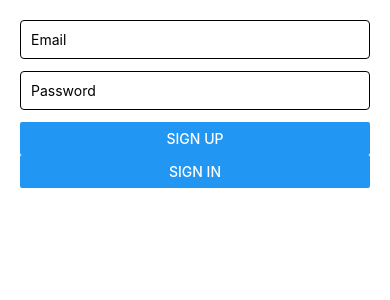
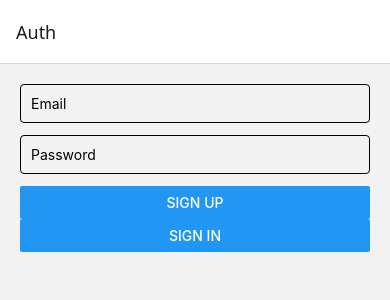
Before and after one commit to deiraaisyar/optiweight-app, a React Native app: screen /Auth in a window 390 px wide. Shown: the top 300 px of the page. Built offline with nearby package versions, Linux system fonts and the light colour scheme.

Commit message:
Second Commit

```diff
--- a/App.tsx
+++ b/App.tsx
@@ -1,69 +1,31 @@
-import React, { useState } from 'react';
-import { View, TextInput, Button, Text, StyleSheet } from 'react-native';
-import auth from '@react-native-firebase/auth';
+import React from 'react';
+import { NavigationContainer } from '@react-navigation/native';
+import { createNativeStackNavigator } from '@react-navigation/native-stack';
+import { View, Text } from 'react-native'; // Import View and Text from react-native
+import AuthScreen from './screens/AuthScreenTest'; // Ensure this file exists
 
-const App = () => {
-  const [email, setEmail] = useState<string>('');
-  const [password, setPassword] = useState<string>('');
-  const [error, setError] = useState<string>('');
-
-  const signUp = async () => {
-    try {
-      await auth().createUserWithEmailAndPassword(email, password);
-      setError('');
-      alert('User created successfully!');
-    } catch (e: any) {
-      setError(e.message);
-    }
-  };
-
-  const signIn = async () => {
-    try {
-      await auth().signInWithEmailAndPassword(email, password);
-      setError('');
-      alert('Logged in successfully!');
-    } catch (e: any) {
-      setError(e.message);
-    }
-  };
-
+// Dummy HomeScreen component
+const HomeScreen = () => {
   return (
-    <View style={styles.container}>
-      <TextInput
-        placeholder="Email"
-        value={email}
-        onChangeText={setEmail}
-        style={styles.input}
-      />
-      <TextInput
-        placeholder="Password"
-        secureTextEntry
-        value={password}
-        onChangeText={setPassword}
-        style={styles.input}
-      />
-      <Button title="Sign Up" onPress={signUp} />
-      <Button title="Sign In" onPress={signIn} />
-      {error ? <Text style={styles.error}>{error}</Text> : null}
+    <View style={{ flex: 1, justifyContent: 'center', alignItems: 'center' }}>
+      <Text>Welcome to the Home Screen!</Text>
     </View>
   );
 };
 
-const styles = StyleSheet.create({
-  container: {
-    padding: 20,
-    justifyContent: 'center',
-  },
-  input: {
-    borderWidth: 1,
-    marginBottom: 12,
-    padding: 10,
-    borderRadius: 4,
-  },
-  error: {
-    marginTop: 10,
-    color: 'red',
-  },
-});
+const Stack = createNativeStackNavigator();
+
+const App = () => {
+  return (
+    <NavigationContainer>
+      <Stack.Navigator initialRouteName="Auth">
+        {/* AuthScreen as the first screen */}
+        <Stack.Screen name="Auth" component={AuthScreen} />
+        {/* Add HomeScreen to the stack */}
+        <Stack.Screen name="Home" component={HomeScreen} />
+      </Stack.Navigator>
+    </NavigationContainer>
+  );
+};
 
 export default App;
--- a/package.json
+++ b/package.json
@@ -12,8 +12,12 @@
   "dependencies": {
     "@react-native-firebase/app": "^22.0.0",
     "@react-native-firebase/auth": "^22.0.0",
+    "@react-navigation/native": "^7.1.6",
+    "@react-navigation/native-stack": "^7.3.10",
     "react": "19.0.0",
-    "react-native": "0.79.1"
+    "react-native": "0.79.1",
+    "react-native-safe-area-context": "^5.4.0",
+    "react-native-screens": "^4.10.0"
   },
   "devDependencies": {
     "@babel/core": "^7.25.2",
--- /dev/null
+++ b/screens/AuthScreenTest.tsx
@@ -0,0 +1,80 @@
+import React, { useState } from 'react';
+import { View, TextInput, Button, Text, StyleSheet, Alert } from 'react-native';
+import auth from '@react-native-firebase/auth';
+import { useNavigation } from '@react-navigation/native';
+import { NativeStackNavigationProp } from '@react-navigation/native-stack';
+
+type RootStackParamList = {
+  Auth: undefined;
+  Home: undefined;
+};
+
+const AuthScreen = () => {
+  const [email, setEmail] = useState<string>('');
+  const [password, setPassword] = useState<string>('');
+  const [error, setError] = useState<string>('');
+
+  const navigation = useNavigation<NativeStackNavigationProp<RootStackParamList>>();
+
+  const signUp = async () => {
+    try {
+      await auth().createUserWithEmailAndPassword(email, password);
+      setError('');
+      Alert.alert('User created successfully!');
+      navigation.navigate('Home');
+    } catch (e: any) {
+      setError(e.message);
+    }
+  };
+
+  const signIn = async () => {
+    try {
+      await auth().signInWithEmailAndPassword(email, password);
+      setError('');
+      Alert.alert('Logged in successfully!');
+      navigation.navigate('Home');
+    } catch (e: any) {
+      setError(e.message);
+    }
+  };
+
+  return (
+    <View style={styles.container}>
+      <TextInput
+        placeholder="Email"
+        value={email}
+        onChangeText={setEmail}
+        style={styles.input}
+      />
+      <TextInput
+        placeholder="Password"
+        secureTextEntry
+        value={password}
+        onChangeText={setPassword}
+        style={styles.input}
+      />
+      <Button title="Sign Up" onPress={signUp} />
+      <Button title="Sign In" onPress={signIn} />
+      {error ? <Text style={styles.error}>{error}</Text> : null}
+    </View>
+  );
+};
+
+const styles = StyleSheet.create({
+  container: {
+    padding: 20,
+    justifyContent: 'center',
+  },
+  input: {
+    borderWidth: 1,
+    marginBottom: 12,
+    padding: 10,
+    borderRadius: 4,
+  },
+  error: {
+    marginTop: 10,
+    color: 'red',
+  },
+});
+
+export default AuthScreen;
```
Also changed, not shown: 1 other file (tests, documents, lock files or other folders).
